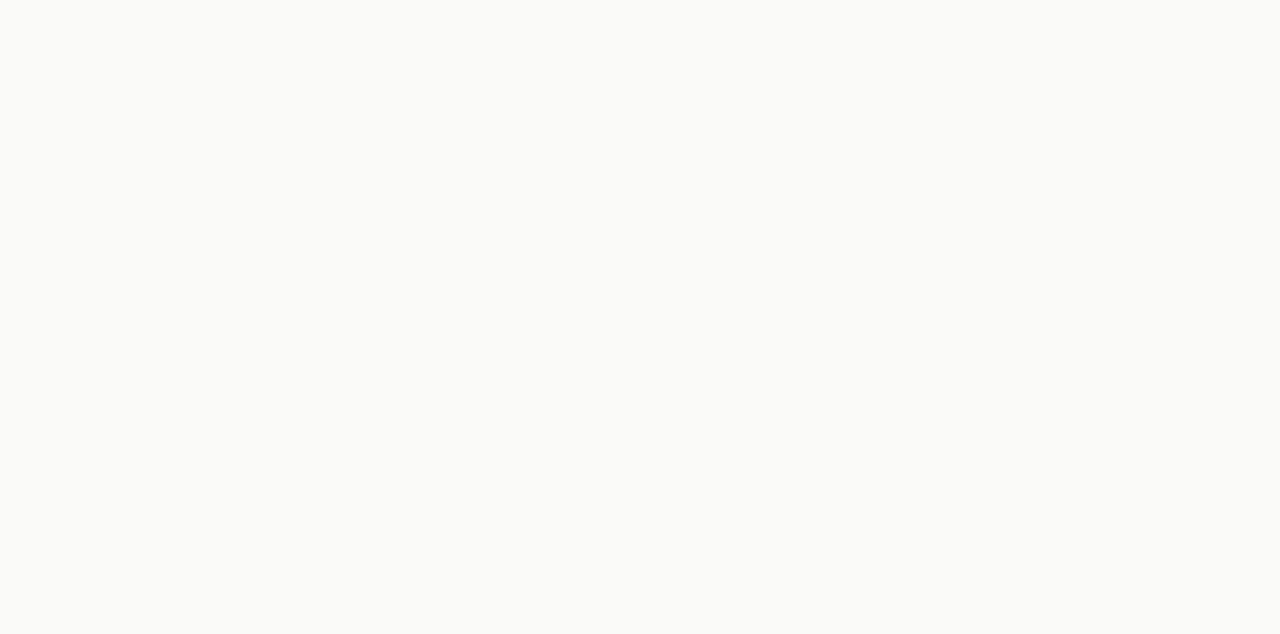
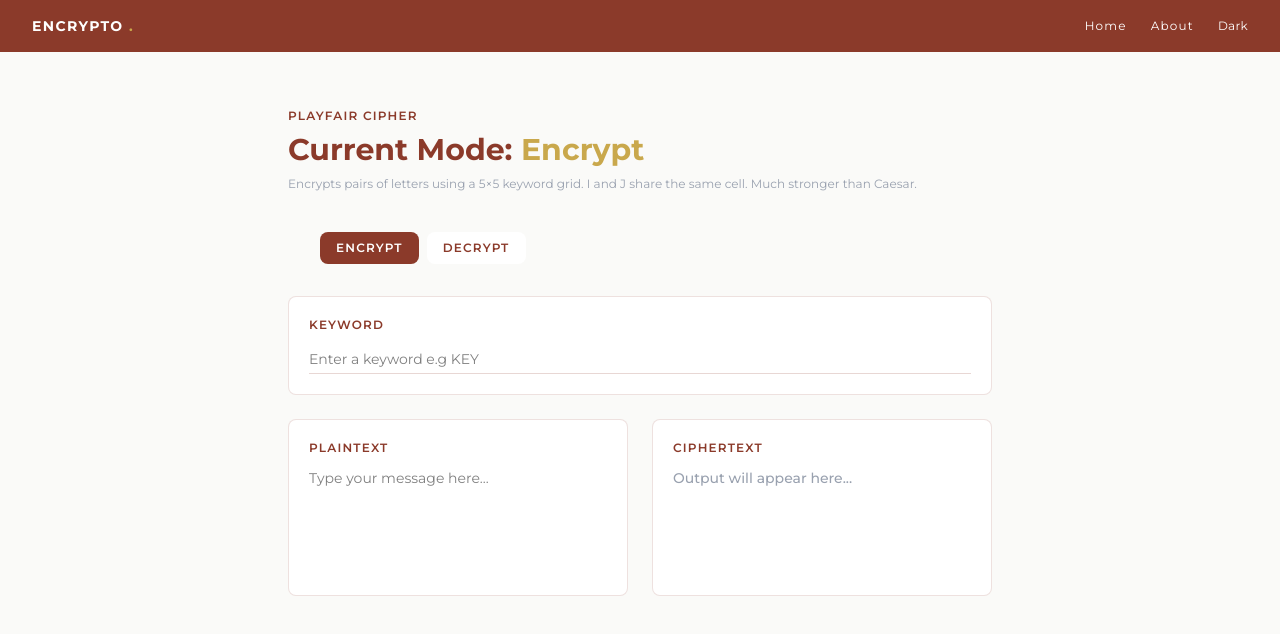
Before and after one commit to Krimzonn/encrypto, a React (Vite) app: page /cipher/playfair in a window 1280 px wide. Before the commit this address had no page. Shown: the top 634 px of the page. Built offline with nearby package versions, Linux system fonts and the light colour scheme.

Commit message:
Completed the Playfair Cipher

```diff
--- a/src/App.jsx
+++ b/src/App.jsx
@@ -9,6 +9,7 @@ import RailFence from "./pages/RailFence";
 import { useTheme } from "./hooks/useTheme";
 import XOR from "./pages/XOR";
 import Base64 from "./pages/Base64";
+import Playfair from "./pages/Playfair";
 
 function App() {
   useTheme();
@@ -24,7 +25,8 @@ function App() {
           <Route path="/cipher/vigenere" element={<Vigenere />} />
           <Route path="/cipher/railfence" element={<RailFence />} />
           <Route path="/cipher/xor" element={<XOR />} />
-          <Route path="/cipher/base64" element={<Base64 />} />{" "}
+          <Route path="/cipher/base64" element={<Base64 />} />
+          <Route path="/cipher/playfair" element={<Playfair />} />
         </Routes>
       </AnimatePresence>
     </BrowserRouter>
--- /dev/null
+++ b/src/ciphers/playfair.js
@@ -0,0 +1,119 @@
+export function buildGrid(keyword) {
+  const key = keyword.toUpperCase().replace(/J/g, "I");
+  const seen = new Set();
+  const grid = [];
+
+  for (const char of key) {
+    if (/[A-Z]/.test(char) && !seen.has(char)) {
+      seen.add(char);
+      grid.push(char);
+    }
+  }
+
+  for (let i = 65; i <= 90; i++) {
+    const char = String.fromCharCode(i);
+    if (char === "J") {
+      continue;
+    }
+    if (!seen.has(char)) {
+      seen.add(char);
+      grid.push(char);
+    }
+  }
+
+  return grid;
+}
+
+function getPosition(grid, char) {
+  const index = grid.indexOf(char === "J" ? "I" : char);
+
+  return { row: Math.floor(index / 5), col: index % 5 };
+}
+
+function prepareText(text) {
+  let clean = text
+    .toUpperCase()
+    .replace(/J/g, "I")
+    .replace(/[^A-Z]/g, "");
+
+  const pairs = [];
+  let i = 0;
+
+  while (i < clean.length) {
+    const a = clean[i];
+    const b = clean[i + 1];
+
+    if (!b) {
+      pairs.push([a, "X"]);
+      i++;
+    } else if (a === b) {
+      pairs.push([a, "X"]);
+      i++;
+    } else {
+      pairs.push([a, b]);
+      i += 2;
+    }
+  }
+
+  return pairs;
+}
+
+function encryptPair(grid, a, b) {
+  const posA = getPosition(grid, a);
+  const posB = getPosition(grid, b);
+
+  if (posA.row === posB.row) {
+    return [
+      grid[posA.row * 5 + ((posA.col + 1) % 5)],
+      grid[posB.row * 5 + ((posB.col + 1) % 5)],
+    ];
+  } else if (posA.col === posB.col) {
+    return [
+      grid[((posA.row + 1) % 5) * 5 + posA.col],
+      grid[((posB.row + 1) % 5) * 5 + posB.col],
+    ];
+  } else {
+    return [grid[posA.row * 5 + posB.col], grid[posB.row * 5 + posA.col]];
+  }
+}
+
+function decryptPair(grid, a, b) {
+  const posA = getPosition(grid, a);
+  const posB = getPosition(grid, b);
+
+  if (posA.row === posB.row) {
+    return [
+      grid[posA.row * 5 + ((posA.col + 4) % 5)],
+      grid[posB.row * 5 + ((posB.col + 4) % 5)],
+    ];
+  } else if (posA.col === posB.col) {
+    return [
+      grid[((posA.row + 4) % 5) * 5 + posA.col],
+      grid[((posB.row + 4) % 5) * 5 + posB.col],
+    ];
+  } else {
+    return [grid[posA.row * 5 + posB.col], grid[posB.row * 5 + posA.col]];
+  }
+}
+
+export function playfairEncrypt(text, keyword) {
+  if (!keyword) {
+    return text;
+  }
+
+  const grid = buildGrid(keyword);
+  const pairs = prepareText(text);
+
+  return pairs.map(([a, b]) => encryptPair(grid, a, b).join("")).join("");
+}
+
+export function playfairDecrypt(text, keyword) {
+  if (!keyword) {
+    return text;
+  }
+
+  const grid = buildGrid(keyword);
+  const pairs = prepareText(text);
+
+  return pairs.map(([a, b]) => decryptPair(grid, a, b).join("")).join("");
+}
--- a/src/components/KeyInput.jsx
+++ b/src/components/KeyInput.jsx
@@ -1,6 +1,6 @@
 function KeyInput({ keyword, setKeyWord }) {
   return (
-    <div className="bg-surface border border-rw/15 rounded-lg o-5 mb-6">
+    <div className="bg-surface border border-rw/15 rounded-lg p-5 mb-6">
       <p className="text-xs font-semibold text-rw tracking-widest uppercase mb-4">
         Keyword
       </p>
--- a/src/pages/CipherSelect.jsx
+++ b/src/pages/CipherSelect.jsx
@@ -46,6 +46,13 @@ const ciphers = [
       "Encodes binary data as readable ASCII text. Not a cipher but seen everywhere e.g JWT tokens, image encoding, APIs.",
     difficulty: "Beginner",
     to: "/cipher/base64",
+  },
+  {
+    name: "Playfair",
+    description:
+      "Encrypts pairs of letters using a 5×5 keyword grid. Far stronger than single letter substitution ciphers.",
+    difficulty: "Intermediate",
+    to: "/cipher/playfair",
   },
 ];
 
--- /dev/null
+++ b/src/pages/Playfair.jsx
@@ -0,0 +1,103 @@
+import { useState, useMemo } from "react";
+import Navbar from "../components/Navbar";
+import FadeIn from "../components/FadeIn";
+import PageWrapper from "../components/PageWrapper";
+import ModesTab from "../components/ModesTab";
+import CipherIO from "../components/CipherIO";
+import KeyInput from "../components/KeyInput";
+import {
+  playfairEncrypt,
+  playfairDecrypt,
+  buildGrid,
+} from "../ciphers/playfair";
+
+const modes = ["Encrypt", "Decrypt"];
+
+function Playfair() {
+  const [mode, setMode] = useState("Encrypt");
+  const [input, setInput] = useState("");
+  const [keyword, setKeyword] = useState("");
+
+  const output = useMemo(() => {
+    if (!input) {
+      return;
+    }
+
+    if (mode === "Encrypt") {
+      return playfairEncrypt(input, keyword);
+    }
+
+    if (mode === "Decrypt") {
+      return playfairDecrypt(input, keyword);
+    }
+
+    return "";
+  }, [input, keyword, mode]);
+
+  const grid = useMemo(() => {
+    return buildGrid(keyword);
+  }, [input, keyword]);
+
+  return (
+    <PageWrapper>
+      <Navbar />
+
+      <div className="max-w-3xl mx-auto px-8 py-14">
+        <FadeIn delay={0.1}>
+          <p className="text-xs text-rw font-semibold tracking-widest uppercase mb-2">
+            Playfair Cipher
+          </p>
+          <h1 className="text-3xl font-bold text-rw mb-2">
+            Current Mode: <span className="text-gold">{mode}</span>
+          </h1>
+          <p className="text-xs text-gray-400 mb-10">
+            Encrypts pairs of letters using a 5×5 keyword grid. I and J share
+            the same cell. Much stronger than Caesar.
+          </p>
+        </FadeIn>
+
+        <FadeIn delay={0.2}>
+          <ModesTab mode={mode} setMode={setMode} modes={modes} />
+        </FadeIn>
+
+        <FadeIn delay={0.3}>
+          <KeyInput keyword={keyword} setKeyWord={setKeyword} modes={modes} />
+        </FadeIn>
+
+        <FadeIn delay={0.4}>
+          <CipherIO
+            mode={mode}
+            input={input}
+            setInput={setInput}
+            output={output}
+          />
+        </FadeIn>
+
+        {keyword && (
+          <FadeIn delay={0.5}>
+            <div className="bg-surface border border-rw/15 rounded-lg p-5 mt-6">
+              <p className="text-xs font-semibold text-rw tracking-widest uppercase mb-4">
+                Keyword Grid
+              </p>
+              <div className="grid grid-cols-5 gap-2 max-w-[200px]">
+                {grid.map((letter, index) => (
+                  <div
+                    key={index}
+                    className={`flex items-center justify-center w-8 h-8 rounded text-xs font-bold border ${keyword.toUpperCase().replace(/J/g, "I").includes(letter) ? "bg-rw text-white border-rw" : "bg-surface text-rw border-rw/20"}`}
+                  >
+                    {letter}
+                  </div>
+                ))}
+              </div>
+              <p className="text-xs text-gray-400 mt-3">
+                Keyword letters are highlighted in redwood
+              </p>
+            </div>
+          </FadeIn>
+        )}
+      </div>
+    </PageWrapper>
+  );
+}
+
+export default Playfair;
```
